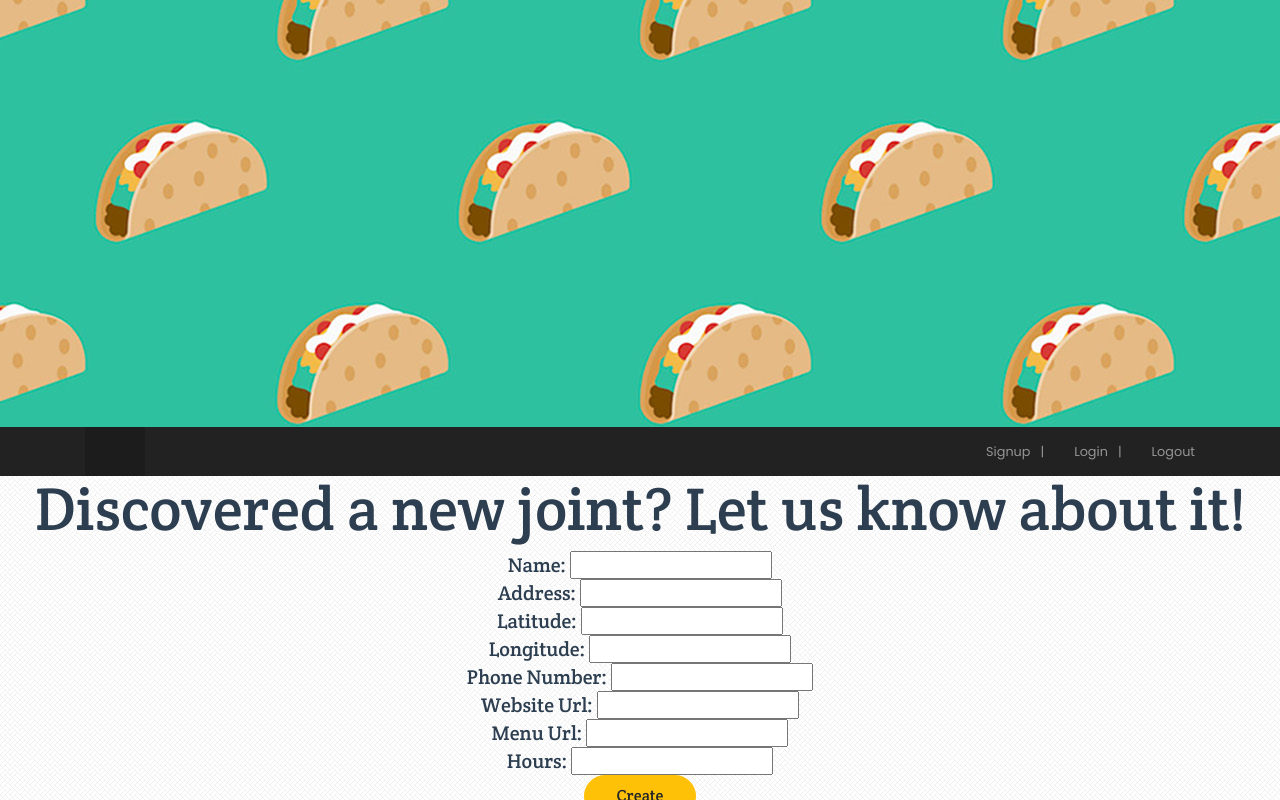
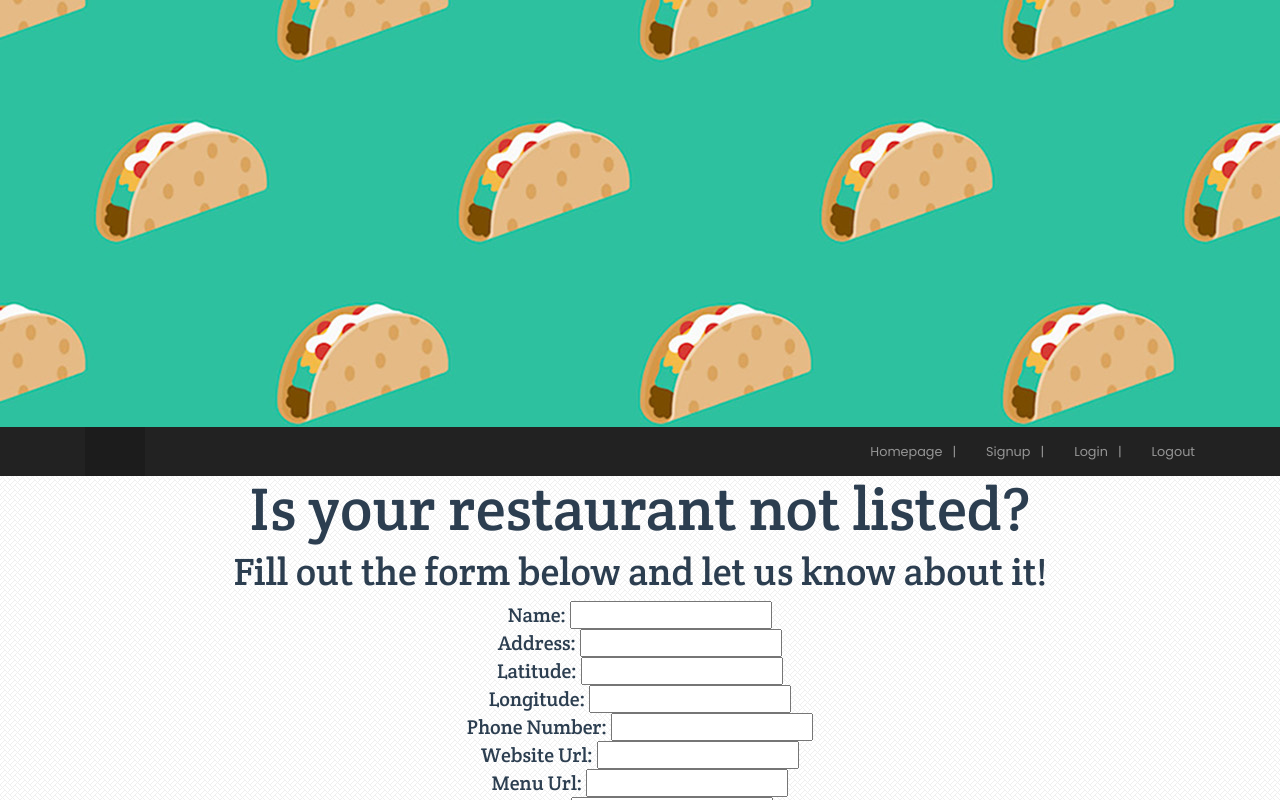
Before and after one commit to Tacoholic/tacoholic_app_vue, a Vue app: page /restaurants/new in a window 1280 px wide. Shown: the top 800 px of the page. Built offline with nearby package versions, Linux system fonts and the light colour scheme; a web font is replaced by a local one.

Commit message:
text changes

```diff
--- a/public/index.html
+++ b/public/index.html
@@ -58,7 +58,7 @@
 
                   </div>
                 </div>
-                <div class="CTAs"><a href="/restaurants/signup" class="login"> <i class="fa fa-user"></i><span class="d-none d-md-inline">Signup</span></a><a href="/restaurants/login" class="login"><i class="fa fa-sign-in"></i><span class="d-none d-md-inline">Login</span></a><a href="/restaurants/logout" class="logout"><i class="fa fa-sign-in"></i><span class="d-none d-md-inline">Logout</span></a></div>
+                <div class="CTAs"><a href="/restaurants" class="logout"><i class="fa fa-sign-in"></i><span class="d-none d-md-inline">Homepage</span></a><a href="/restaurants/signup" class="login"> <i class="fa fa-user"></i><span class="d-none d-md-inline">Signup</span></a><a href="/restaurants/login" class="login"><i class="fa fa-sign-in"></i><span class="d-none d-md-inline">Login</span></a><a href="/restaurants/logout" class="logout"><i class="fa fa-sign-in"></i><span class="d-none d-md-inline">Logout</span></a></div>
               </div>
             </div>
           </div>
--- a/src/views/RestaurantsIndex.vue
+++ b/src/views/RestaurantsIndex.vue
@@ -6,7 +6,7 @@
 <img src="https://i.etsystatic.com/14519444/r/il/675b9a/1394634104/il_570xN.1394634104_s245.jpg">
  <!--    <p>"Surround yourself with tacos, not negativity.”</p> -->
 
-    <h4>Click button to get the nearest establishments to you!</h4>
+    <h4>Click button!</h4>
 
     <button v-on:click="getRestaurants()">
       <h5>Take me to the tacos!</h5>
--- a/src/views/RestaurantsNew.vue
+++ b/src/views/RestaurantsNew.vue
@@ -1,7 +1,8 @@
 <template>
   <div class="restaurants-new">
 
-    <h1>Discovered a new joint?  Let us know about it!</h1>
+    <h1>Is your restaurant not listed?</h1>
+    <h2>Fill out the form below and let us know about it!</h2>
     <ul>
       <li v-for="error in errors">{{ error }}</li>
     </ul>
```
